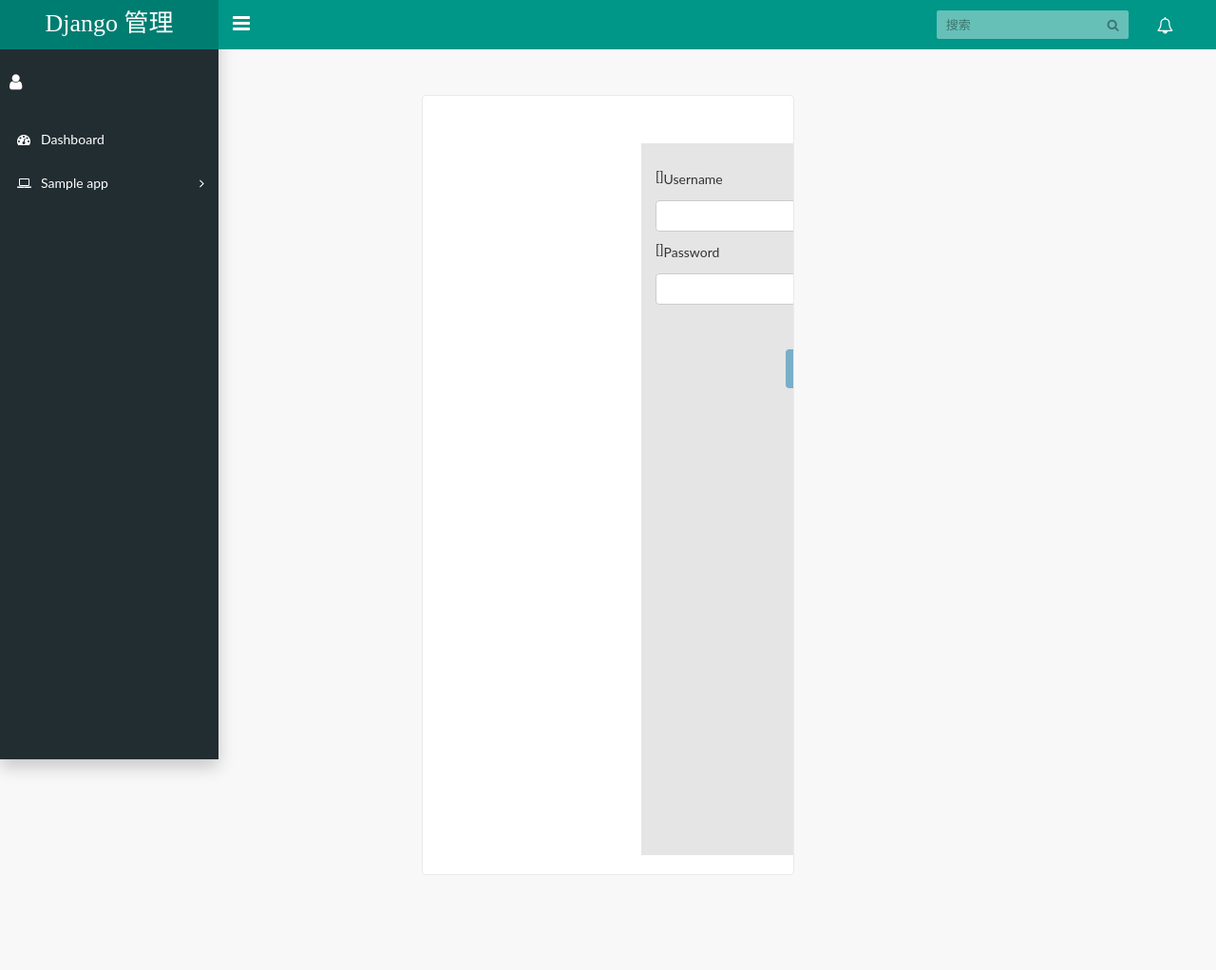
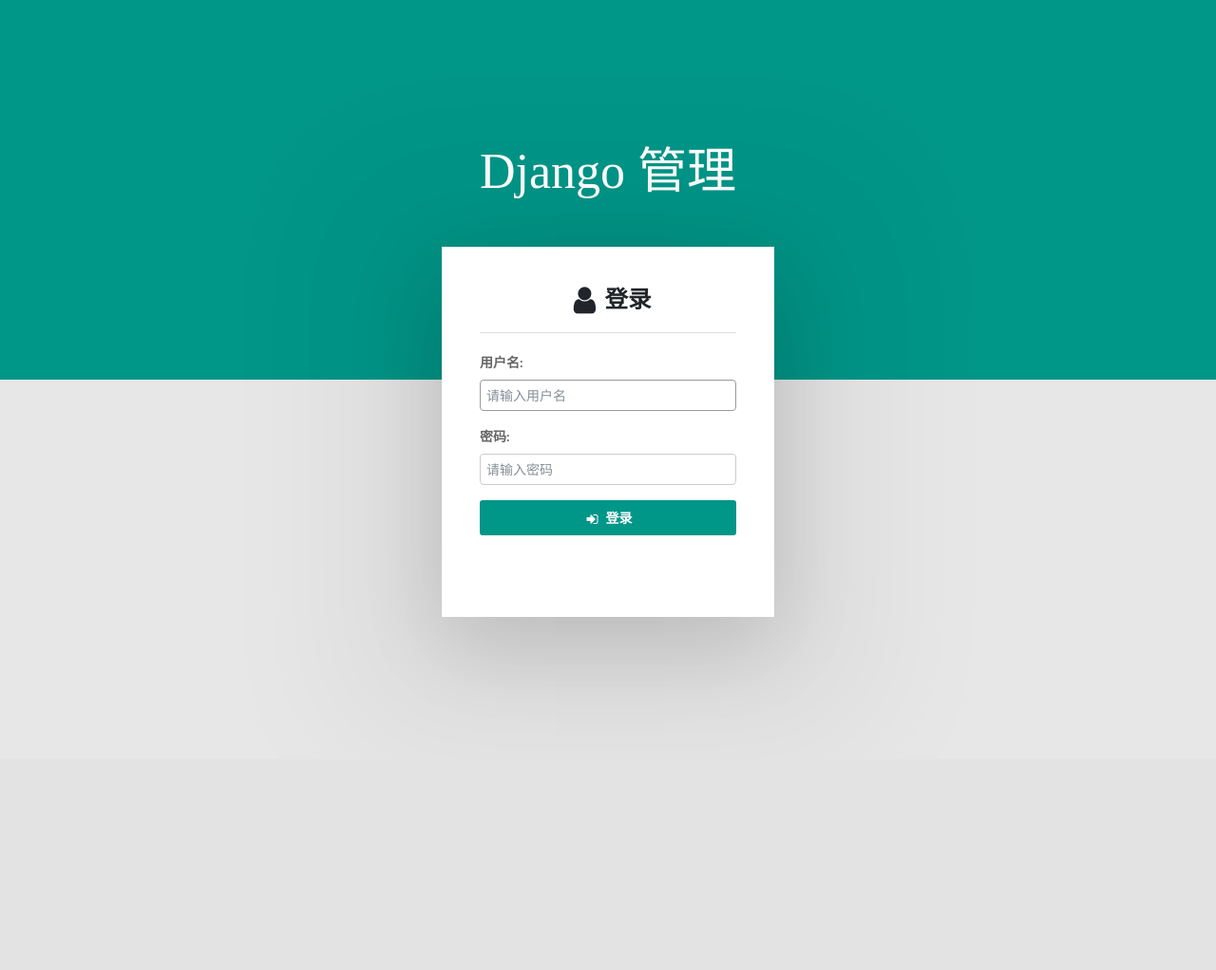
Before and after one commit to cnanyi/django-theme-vali-admin, a Django app: template templates/admin/login.html in a window 1280 px wide. Shown: the whole page at 95% size. After the commit the page ends 724 px from the top, so only its background shows below. Run offline with Django 3.2, Linux system fonts and the light colour scheme; the template is opened without the code that fills it: most values are stand-ins (such as "Sample title", 1, 10 or a date in 2020); form fields are guessed from the names that the template uses; some libraries are stand-ins or nearby versions.

Commit message:
login page

```diff
--- a/static_lib/admin/css/base.css
+++ b/static_lib/admin/css/base.css
@@ -447,12 +447,12 @@
 /* FORM BUTTONS */
 
 .button, input[type=submit], input[type=button], .submit-row input, a.button {
-    background: #79aec8;
+    /*background: #79aec8;
     padding: 10px 15px;
     border: none;
     border-radius: 4px;
     color: #fff;
-    cursor: pointer;
+    cursor: pointer;*/
 }
 
 a.button {
@@ -462,7 +462,7 @@
 .button:active, input[type=submit]:active, input[type=button]:active,
 .button:focus, input[type=submit]:focus, input[type=button]:focus,
 .button:hover, input[type=submit]:hover, input[type=button]:hover {
-    background: #609ab6;
+    /*background: #609ab6;*/
 }
 
 .button[disabled], input[type=submit][disabled], input[type=button][disabled] {
--- a/static_lib/vali/js/main.js
+++ b/static_lib/vali/js/main.js
@@ -24,4 +24,10 @@
 	//Activate bootstrip tooltips
 	$("[data-toggle='tooltip']").tooltip();
 
+    $(".treeview-item").click(function(event) {
+        if(!$(this).hasClass("active")){
+            $(".treeview-item").removeClass("active");
+            $(this).toggleClass("active");
+        }
+    });
 })();
--- a/templates/admin/base.html
+++ b/templates/admin/base.html
@@ -168,7 +168,7 @@
     <div id="content" class="{% block coltype %}app-content colM{% endblock %}">
         {% block pretitle %}{% endblock %}
         {% block content_title %}
-        <div class="app-title">
+        <div class="app-title" style="margin: -20px -20px 20px;">
             {% if title %}<div><h1><i class="fa fa-th-list"></i>{% if cl %}{{ cl.opts.verbose_name_plural|capfirst }} {% else %} {{ opts.verbose_name_plural|capfirst }} {% endif %}</h1> <p>{{ title }}</p></div>{% endif %}
             {% block breadcrumbs %}{% endblock %}
         </div>
@@ -179,7 +179,7 @@
             {{ content }}
         {% endblock %}
         {% block sidebar %}{% endblock %}
-        <br class="clear" />
+        {% block content_clear %}<br class="clear" />{% endblock %}
     </div>
     <!-- END Content -->
     {% block footer %}<div id="footer"></div>{% endblock %}
@@ -190,10 +190,10 @@
 <script src="{% static 'vali/js/jquery-3.2.1.min.js' %}"></script>
 <script src="{% static 'vali/js/popper.min.js' %}"></script>
 <script src="{% static 'vali/js/bootstrap.min.js' %}"></script>
-<script src="{% static 'vali/js/main.js' %}"></script>
+{% block footscript %}
+{% endblock %}
 <!-- The javascript plugin to display page loading on top-->
 <script src="{% static 'vali/js/plugins/pace.min.js' %}"></script>
 <!-- Page specific javascripts-->
-<!--<script type="text/javascript" src="{% static 'vali/js/plugins/chart.js' %}"></script>-->
 </body>
 </html>
--- a/templates/admin/change_list_results.html
+++ b/templates/admin/change_list_results.html
@@ -29,7 +29,7 @@
 <tbody>
 {% for result in results %}
 {% if result.form.non_field_errors %}
-    <tr role="row"><td colspan="{{ result|length }}">{{ result.form.non_field_errors }}</td></tr>
+    <tr role="row" class="card"><td colspan="{{ result|length }}">{{ result.form.non_field_errors }}</td></tr>
 {% endif %}
 <tr role="row" class="{% cycle 'row1 odd' 'row2 even' %}">{% for item in result %}{{ item }}{% endfor %}</tr>
 {% endfor %}
--- a/templates/admin/index.html
+++ b/templates/admin/index.html
@@ -65,3 +65,7 @@
 
 {% endblock %}
 {% block footer %}{% endblock %}
+{% block footscript %}
+<script src="{% static 'vali/js/main.js' %}"></script>
+<!--<script type="text/javascript" src="{% static 'vali/js/plugins/chart.js' %}"></script>-->
+{% endblock %}
--- a/templates/admin/login.html
+++ b/templates/admin/login.html
@@ -1,17 +1,29 @@
 {% extends "admin/base_site.html" %}
 {% load i18n static %}
 
-{% block extrastyle %}{{ block.super }}<link rel="stylesheet" type="text/css" href="{% static "admin/css/login.css" %}" />
+{% block extrastyle %}{{ block.super }}
+<!--<link rel="stylesheet" type="text/css" href="{% static 'admin/css/login.css' %}" />-->
+<style>
+  #content {
+padding:0px;
+}
+</style>
 {{ form.media }}
 {% endblock %}
 
-{% block bodyclass %}{{ block.super }} login{% endblock %}
+{% block bodyclass %}{{ block.super }}{% endblock %}
 
+{%block appheader%}{% endblock %}
+{% block aside %}{% endblock %}
 {% block usertools %}{% endblock %}
-
+{% block coltype %}colM{% endblock %}
 {% block nav-global %}{% endblock %}
 
-{% block content_title %}{% endblock %}
+{% block content_title %}
+<section class="material-half-bg">
+  <div class="cover"></div>
+</section>
+{% endblock %}
 
 {% block breadcrumbs %}{% endblock %}
 
@@ -30,8 +42,10 @@
 {% endfor %}
 {% endif %}
 
-<div id="content-main">
-
+<div id="content-main" class="login-content">
+<div class="logo">
+  <h1>{{ site_header|default:_('Django administration') }}</h1>
+</div>
 {% if user.is_authenticated %}
 <p class="errornote">
 {% blocktrans trimmed %}
@@ -40,27 +54,53 @@
 {% endblocktrans %}
 </p>
 {% endif %}
+<div class="login-box">
+  <form action="{{ app_path }}" method="post" id="login-form" class="login-form">{% csrf_token %}
+    <h3 class="login-head"><i class="fa fa-lg fa-fw fa-user"></i>登录</h3>
+    <div class="form-group">
+      <label class="control-label" for="id_username">用户名:</label>
+      <input class="form-control" autofocus="" id="id_username" maxlength="254" name="username" type="text" required="" placeholder="请输入用户名">
+    </div>
+    <div class="form-group">
 
-<form action="{{ app_path }}" method="post" id="login-form">{% csrf_token %}
-  <div class="form-row">
-    {{ form.username.errors }}
-    {{ form.username.label_tag }} {{ form.username }}
-  </div>
-  <div class="form-row">
-    {{ form.password.errors }}
-    {{ form.password.label_tag }} {{ form.password }}
+
+      <label class="control-label" for="id_password">密码:</label>
+      <input id="id_password" class="form-control" name="password" type="password" required="" placeholder="请输入密码">
       <input type="hidden" name="next" value="{{ next }}" />
     </div>
+
     {% url 'admin_password_reset' as password_reset_url %}
     {% if password_reset_url %}
-  <div class="password-reset-link">
-    <a href="{{ password_reset_url }}">{% trans 'Forgotten your password or username?' %}</a>
+        <div class="form-group">
+            <div class="utility">
+              <div class="animated-checkbox">
+                <label>
+                  <input type="checkbox"><span class="label-text">保持登录</span>
+                </label>
+              </div>
+              <p class="semibold-text mb-2"><a data-toggle="flip" href="{{ password_reset_url }}">忘记密码？</a></p>
+            </div>
           </div>
     {% endif %}
-  <div class="submit-row">
-    <label>&nbsp;</label><input type="submit" value="{% trans 'Log in' %}" />
+    <div class="form-group btn-container">
+      <button type="submit" class="btn btn-primary btn-block" ><i class="fa fa-sign-in fa-lg fa-fw"></i>{% trans 'Log in' %}</button>
     </div>
   </form>
-
+  <form class="forget-form" action="index.html">
+          <h3 class="login-head"><i class="fa fa-lg fa-fw fa-lock"></i>Forgot Password ?</h3>
+          <div class="form-group">
+            <label class="control-label">EMAIL</label>
+            <input class="form-control" type="text" placeholder="Email">
+          </div>
+          <div class="form-group btn-container">
+            <button class="btn btn-primary btn-block"><i class="fa fa-unlock fa-lg fa-fw"></i>RESET</button>
+          </div>
+          <div class="form-group mt-3">
+            <p class="semibold-text mb-0"><a href="#" data-toggle="flip"><i class="fa fa-angle-left fa-fw"></i> Back to Login</a></p>
+          </div>
+        </form>
+</div>
 </div>
 {% endblock %}
+{% block content_clear %}{% endblock %}
+{% block footer %}{% endblock %}
--- a/templates/admin/pagination.html
+++ b/templates/admin/pagination.html
@@ -1,6 +1,7 @@
 {% load admin_list %}
 {% load i18n %}
-<p class="paginator">
+<div class="row">
+<div class="paginator col-md-12">
 {% if pagination_required %}
 {% for i in page_range %}
     {% paginator_number cl i %}
@@ -9,4 +10,5 @@
 {{ cl.result_count }} {% if cl.result_count == 1 %}{{ cl.opts.verbose_name }}{% else %}{{ cl.opts.verbose_name_plural }}{% endif %}
 {% if show_all_url %}&nbsp;&nbsp;<a href="{{ show_all_url }}" class="showall">{% trans 'Show all' %}</a>{% endif %}
 {% if cl.formset and cl.result_count %}<input type="submit" name="_save" class="default" value="{% trans 'Save' %}"/>{% endif %}
-</p>
+</div>
+</div>
--- a/templates/admin/search_form.html
+++ b/templates/admin/search_form.html
@@ -2,10 +2,10 @@
 {% if cl.search_fields %}
 <div id="dj-toolbar" class="row" style="padding-top:8px">
     <form id="changelist-search" method="get">
-        <div class="card"><!-- DIV needed for valid HTML -->
+        <div class="col-md-12"><!-- DIV needed for valid HTML -->
             <span class="btn" style="width:100%;overflow:hidden;display:flex;text-align:left"><div style="margin-top:4px;width:60px;float:left">查找:</div>
-            <input type="text" placeholder="要查找的内容" name="{{ search_var }}" value="{{ cl.query }}" id="searchbar1" autofocus style="width:100%"/>
-            <button type="submit" style="margin-left: -25px;margin-right:-5px;margin-bottom:6px;border: 0; color: rgba(0, 0, 0, 0.4);background:none;">
+            <input type="text" placeholder="查找" name="{{ search_var }}" value="{{ cl.query }}" id="searchbar1" autofocus style="width:100%"/>
+            <button type="submit" style="margin-left: -25px;margin-right:-10px;margin-bottom:6px;border: 0; color: rgba(0, 0, 0, 0.4);background:none;">
                 <i class="fa fa-search"></i>
             </button>
             {% if show_result_count %}
--- a/templates/registration/logged_out.html
+++ b/templates/registration/logged_out.html
@@ -1,7 +1,8 @@
 {% extends "admin/base_site.html" %}
 {% load i18n %}
-
-{% block breadcrumbs %}<div class="breadcrumbs"><a href="{% url 'admin:index' %}">{% trans 'Home' %}</a></div>{% endblock %}
+{%block appheader%}{% endblock %}
+{% block aside %}{% endblock %}
+{% block breadcrumbs %}{% endblock %}
 
 {% block content %}
 
```
Also changed, not shown: templates/admin/change_form.html (+31 -19 lines), templates/admin/submit_line.html (+10 -9 lines), db.sqlite3, templates/admin/change_list.html (indentation only). Lines whose indentation alone changed are shown as unchanged.
